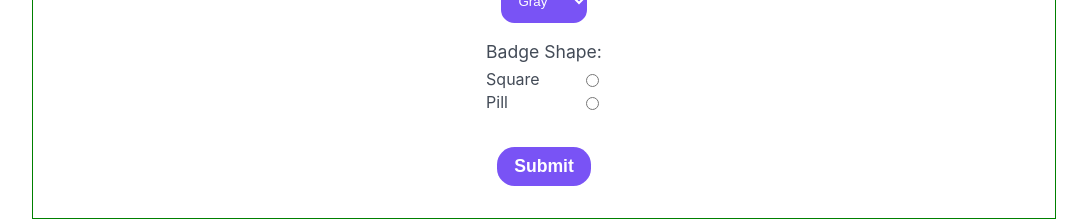
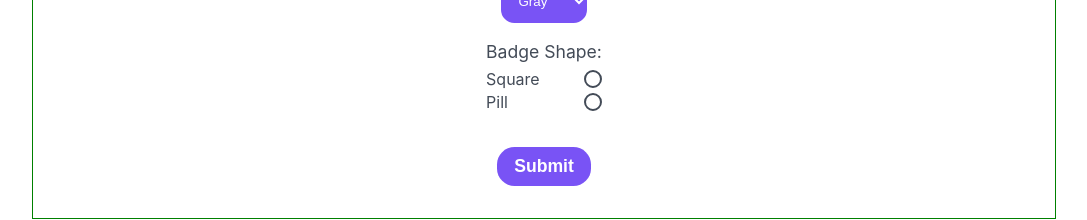
Before and after one commit to sjs-code-foundry/Component-Library, a React (Create React App) app: page / in a window 1280 px wide. Shown: the part 324-544 px from the top of the page, without its empty margins (96-1183 px from the left). Built offline with nearby package versions, Linux system fonts and the light colour scheme.

Commit message:
style: Add custom styling to radio buttons
Implement animations and colors.

```diff
--- a/src/components/EntryForm/Radios.js
+++ b/src/components/EntryForm/Radios.js
@@ -1,7 +1,13 @@
-import { useState } from "react";
+import { useState, useContext } from "react";
+
+import clsx from "clsx";
+
+import { LightDarkContext } from "../../App";
 
 export default function Radios(props) {
   const [selected, setSelected] = useState("");
+
+  const { dark } = useContext(LightDarkContext);
 
   function handleChange(e) {
     const value = e.target.value;
@@ -17,6 +23,7 @@ export default function Radios(props) {
         <input
           type="radio"
           name={props.name}
+          className={`${dark ? "dark" : "light"}-accent`}
           value={JSON.stringify(option.value)}
           checked={selected === JSON.stringify(option.value)}
           onChange={handleChange}
--- a/src/css/lightDarkMode.css
+++ b/src/css/lightDarkMode.css
@@ -1,22 +1,39 @@
+/* ====================
+*   Root Variables
+*  ==================== */
+
+:root {
+    --color-light-bg: #ffffff;
+    --color-light-text: #434b57;
+    --color-light-accent-bg: #7953f5;
+    --color-dark-bg: #0d1b2a;
+    --color-dark-text: #e0e1dd;
+    --color-dark-accent-bg: #415a77;
+
+    --color-radio-bg: var(--color-light-bg);
+    --color-radio-dot: var(--color-light-accent-bg);
+}
+/* Can we make the radio bg and dot match up to the dark mode setting? */
+
 /* ====================
 *   Utility Classes
 *  ==================== */
 
 .light-bg {
-    background-color: #ffffff;
+    background-color: var(--color-light-bg);
 }
 
 .light-text {
-    color: #434b57;
+    color: var(--color-light-text);
 }
 
 .light-border-bottom {
-    border-bottom: 1px solid #434b57;
+    border-bottom: 1px solid var(--color-light-text);
 }
 
 .light-accent {
-    background-color: #7953f5;
-    color: #ffffff;
+    background-color: var(--color-light-accent-bg);
+    color: var(--color-light-bg);
 }
 
 .light-bulb-icon {
@@ -24,24 +41,55 @@
 }
 
 .dark-bg {
-    background-color: #0d1b2a;
+    background-color: var(--color-dark-bg);
 }
 
 .dark-text {
-    color: #e0e1dd;
+    color: var(--color-dark-text);
 }
 
 .dark-border-bottom {
-    border-bottom: 1px solid #e0e1dd;
+    border-bottom: 1px solid var(--color-dark-text);
 }
 
 .dark-accent {
-    background-color: #415a77;
-    color: #e0e1dd;
+    background-color: var(--color-dark-accent-bg);
+    color: var(--color-dark-text);
 }
 
 .dark-bulb-icon {
     color: yellow;
+}
+
+/* --- Radio Buttons - Custom Styling --- */
+
+input[type="radio"] {
+    display: grid;
+    place-content: center;
+
+    appearance: none;
+    background-color: var(--color-radio-bg);
+    margin: 0;
+    font: inherit;
+    color: currentColor;
+    width: 1.15em;
+    height: 1.15em;
+    border: 0.15em solid currentColor;
+    border-radius: 50%;
+}
+
+input[type="radio"]::before {
+    content: "";
+    width: 0.65em;
+    height: 0.65em;
+    border-radius: 50%;
+    transform: scale(0);
+    transition: 120ms transform ease-in-out;
+    box-shadow: inset 1em 1em var(--color-radio-dot);
+}
+
+input[type="radio"]:checked::before {
+    transform: scale(1);
 }
 
 /* Light Mode:
```
